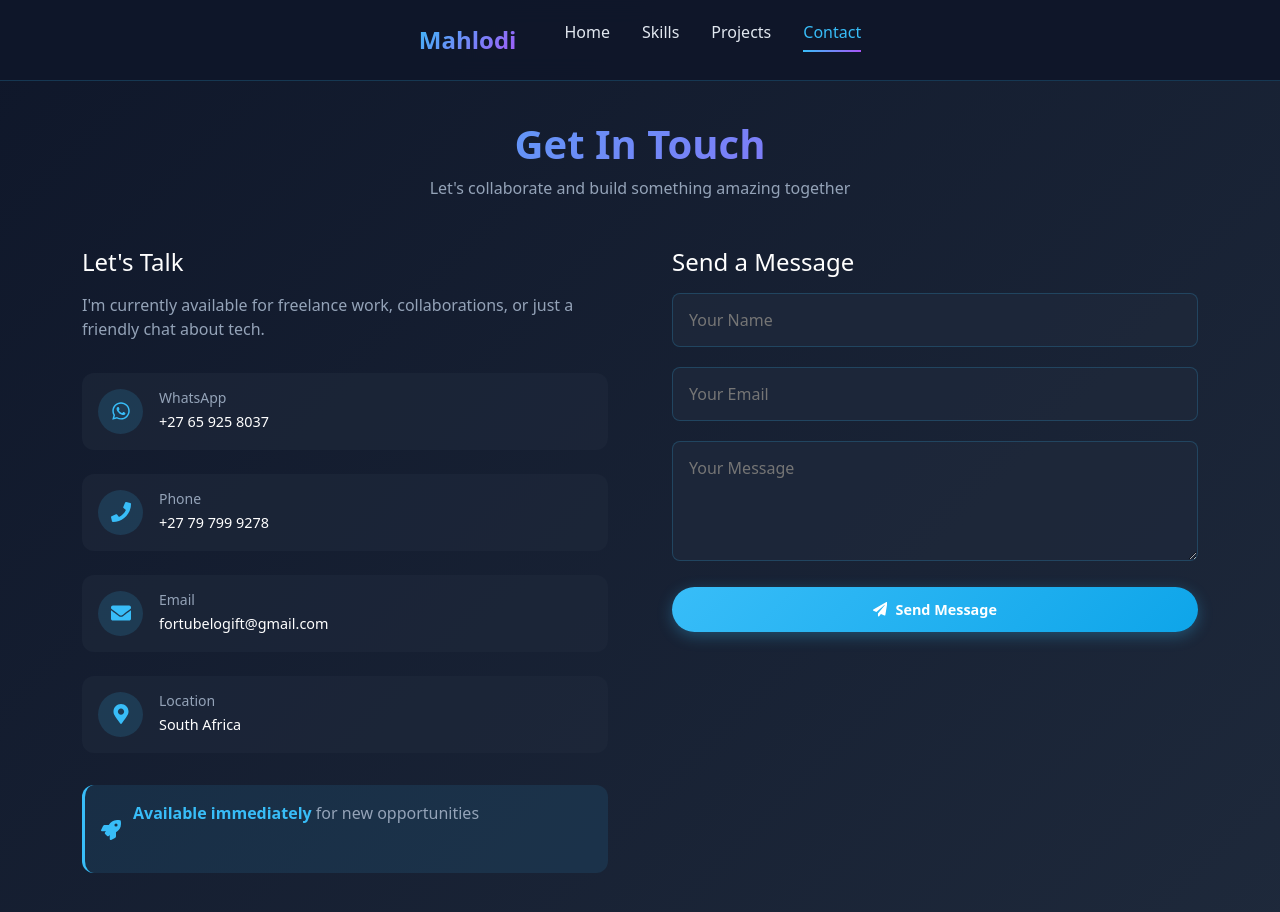
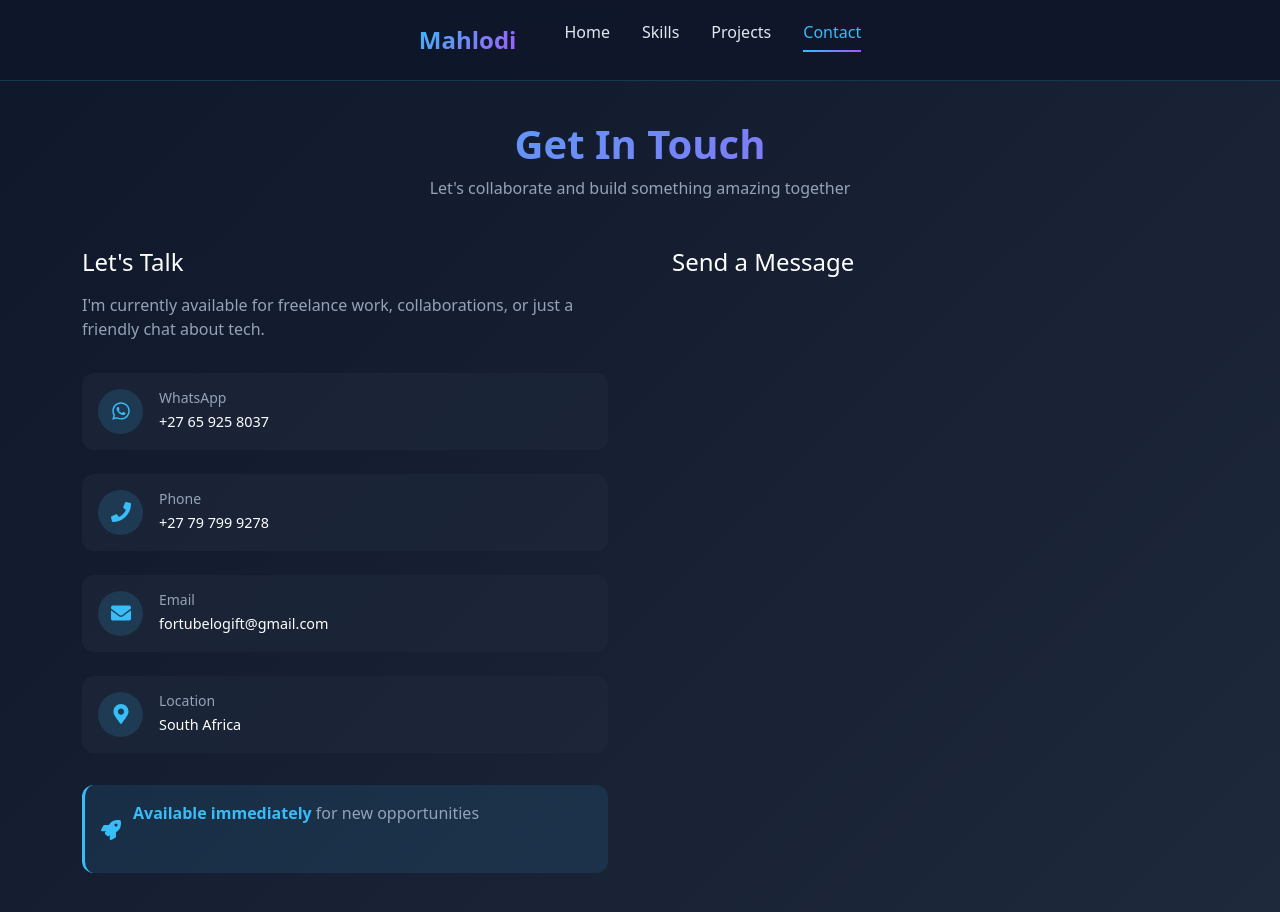
Before and after one commit to Fortu365/FUTURE_FS_01, a React (Create React App) app: page /contact-me in a window 1280 px wide. Shown: the top 912 px of the page. Built offline with nearby package versions, Linux system fonts and the light colour scheme; the HTML template or start-up script is replaced by a standard one.

Commit message:
Update ContactMe.jsx

```diff
--- a/src/components/ContactMe.jsx
+++ b/src/components/ContactMe.jsx
@@ -70,40 +70,6 @@ export default function ContactMe() {
           </div>
           <div className="contact-form">
             <h2>Send a Message</h2>
-            <form onSubmit={handleSubmit}>
-              <div className="form-group">
-                <input
-                  type="text"
-                  name="name"
-                  placeholder="Your Name"
-                  value={formData.name}
-                  onChange={handleChange}
-                  required
-                />
-              </div>
-              <div className="form-group">
-                <input
-                  type="email"
-                  name="email"
-                  placeholder="Your Email"
-                  value={formData.email}
-                  onChange={handleChange}
-                  required
-                />
-              </div>
-              <div className="form-group">
-                <textarea
-                  name="message"
-                  placeholder="Your Message"
-                  value={formData.message}
-                  onChange={handleChange}
-                  required
-                ></textarea>
-              </div>
-              <button type="submit" className="btn btn-primary btn-submit">
-                <FaPaperPlane /> Send Message
-              </button>
-            </form>
           </div>
         </div>
       </div>
```
